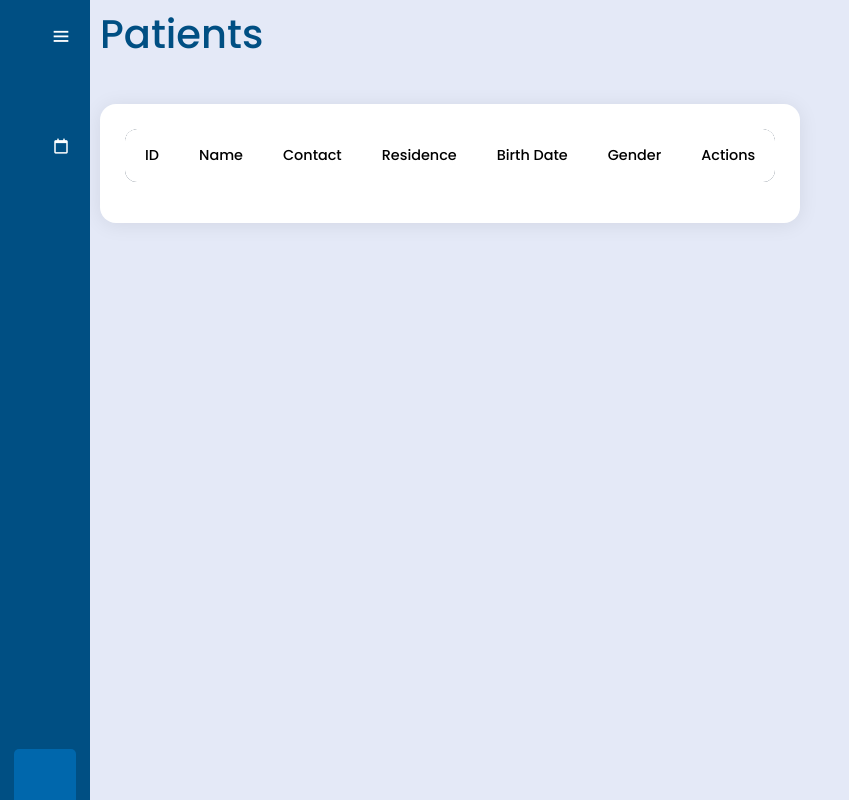
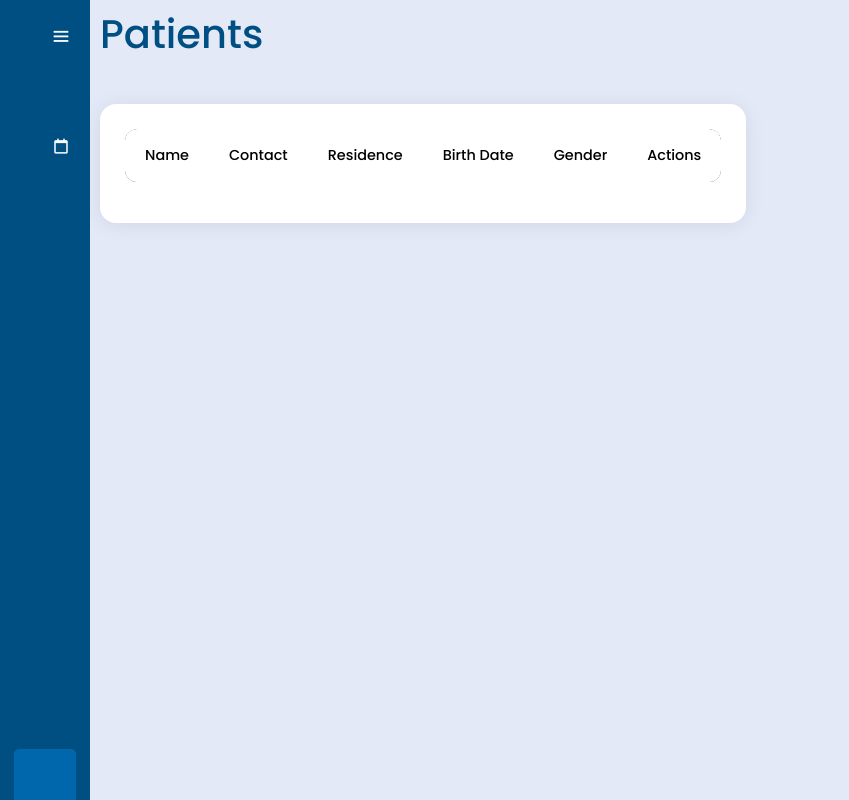
Before and after one commit to WesleyBule/MediFamba, a Django app: page /doctors/patients in a window 1280 px wide. Shown: the whole page, without its empty margins (0-849 px from the left). Run offline with Django 5.2, Linux system fonts and the light colour scheme; the visitor is signed in with stand-in values (Sample User, id 1); lists and menus that the app fills with data are empty; some libraries are stand-ins or nearby versions.

Commit message:
The Important things of the project are working properly.

```diff
--- a/appointments/views.py
+++ b/appointments/views.py
@@ -32,10 +32,10 @@ def cancell_appointment(request, id):
 @login_required(login_url='logIn')
 def reschedule_appointment(request, pk):
     doctor = Doctor.objects.get(user=request.user)
-
+ng'
+    appointment.save()
     appointment = get_object_or_404(Appointment, pk=pk, doctor=doctor)
-    appointment.status = 'pending'
-    appointment.save()
+    appointment.status = 'pendi
     return redirect("doctor_appointment")
 """
 
--- a/users/templates/users/doctor_patients.html
+++ b/users/templates/users/doctor_patients.html
@@ -114,7 +114,6 @@ Doctor | Patients
     <table class="table modern-table">
         <thead>
             <tr>
-                <th class="text-center">ID</th>
                 <th class="text-center">Name</th>
                 <th class="text-center">Contact</th>
                 <th class="text-center">Residence</th>
@@ -126,7 +125,6 @@ Doctor | Patients
         <tbody>
             {% for patient in patients %}
             <tr>
-                <td class="text-center"><strong>{{ patient.id }}</strong></td>
                 <td class="text-center">{{ patient }}</td>
                 <td class="text-center">{{ patient.phoneNumber }}</td>
                 <td class="text-center">{{ patient.residence }}</td>
```
